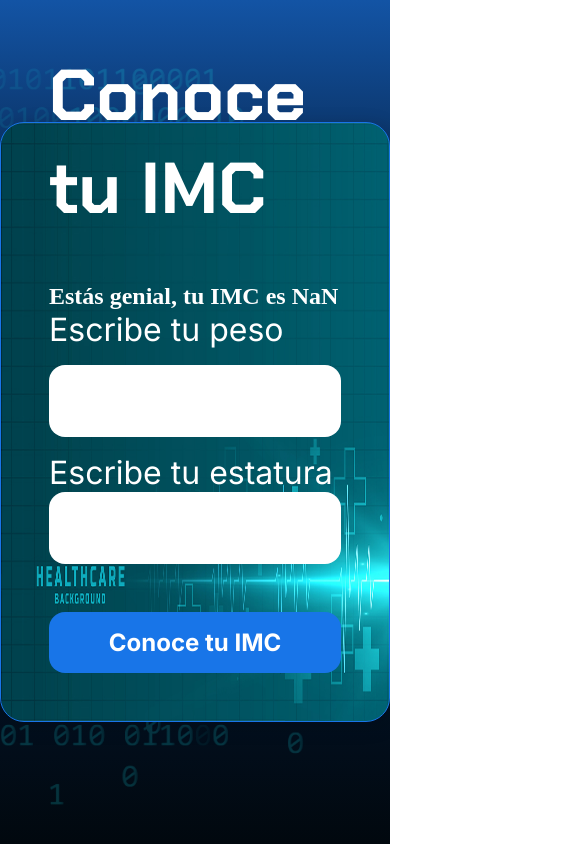
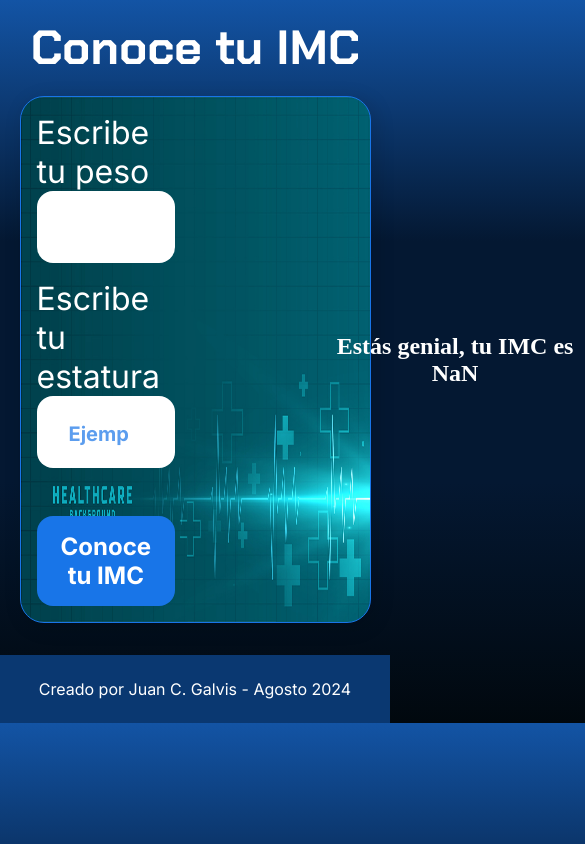
Before and after one commit to JuanCGal/masa-corporal, a plain HTML site: page index.html in a window 390 px wide. Both pictures are taken after a click on the button "Conoce tu IMC". Shown: the top 844 px of the page, 585 px wide, since content can reach past the window. Drawn offline with Linux system fonts and the light colour scheme.

Commit message:
Responsividad y letrero informativo

```diff
--- a/app.js
+++ b/app.js
@@ -33,6 +33,15 @@ function calcularImc() {
     return;
 }
 
+function letrero(){
+    letreroImagen.style.display = "block";
+}
+
+function lanzaDosFunciones(){
+    letrero();
+    calcularImc();
+}
+
 // function limpiarCaja() {
 //     document.querySelector('#peso').value = '';
 //     document.querySelector('#estatura').value = '';
@@ -58,5 +67,6 @@ function reiniciarJuego() {
     document.querySelector('#reiniciar').setAttribute('disabled','true');
 
 }
+
 calcularImc();
 condicionesIniciales();
--- a/index.html
+++ b/index.html
@@ -1,5 +1,5 @@
 <!DOCTYPE html>
-<html lang="pt-br">
+<html lang="es-co">
 
 <head>
     <meta charset="UTF-8">
@@ -13,21 +13,24 @@
 </head>
 
 <body>
+    <div class="principal">
+        <header>
+            <h1></h1>
+        </header>
 
+        <main>
             <div class="container">
                 <div class="container__contenido">
                     <div class="container__informaciones">
                         <div class="container__texto">
-                    <h1></h1>
-                    <h2></h2>
                             <p id="parrrafo_peso" class="texto__parrafo"></p>
                         </div>
                         <input type="number" id="peso" min="1" max="10" class="container__input">
                         <p id="parrafo_estatura" class="texto__parrafo"></p>
                         <p id="parrafo_estatura" class="texto__parrafo"></p>
-                <input type="number" id="estatura" min="1" max="10" class="container__input">
+                        <input type="number" id="estatura" min="1" max="10" class="container__input input__estatura" placeholder="Ejemplo: 1.68">
                         <div class="chute container__botones">
-                    <button onclick="calcularImc();" class="container__boton">Conoce tu IMC</button>
+                            <button id="botonImc" onclick="lanzaDosFunciones();" class="container__boton">Conoce tu IMC</button>
                             <!-- <button onclick="reiniciarJuego();" class="container__boton" id="reiniciar" disabled>Nuevo juego</button> -->
                             <!-- <button onclick="factorial();" class="container__boton">Halla el factorial</button> -->
                             <!-- <button onclick="dolarAPesos();" class="container__boton">Convierte a pesos</button> -->
@@ -38,8 +41,18 @@
                     </div>
                     <!-- <img src="./img/ia.png" alt="Una persona mirando a la izquierda" class="container__imagen-persona" /> -->
                 </div>
+                <div class="letrero">
+                    <h2 class="letrero__texto"></h2>
+                    <img id="letreroImagen" src="./img/letrero.webp" alt="">
                 </div>
-
+            </div>
+        </main>
+        <footer>
+            <p>
+                Creado por Juan C. Galvis - Agosto 2024
+            </p>
+        </footer>
+    </div>
 
 
     <script src="app.js"></script>
--- a/style.css
+++ b/style.css
@@ -1,3 +1,14 @@
+:root{
+    --fuente-inter: "Inter", sans-serif;
+
+    --color-primario: #F3F5FC;
+    --color-secundario: #0a3871;
+    --color-terciario: #ffffff;
+    --color-texto-visualizar: #504563;
+    --color-texto-encriptado: #495057;
+    --color-boton-desencriptar: #0bcbff;
+}
+
 * {
     box-sizing: border-box;
     margin: 0;
@@ -5,12 +16,15 @@
     color: white;
 }
 
-body {
+html, body {
+    /* height: 100%; */
     background: linear-gradient(#1354A5 0%, #041832 33.33%, #041832 66.67%, #01080E 100%);
-    height: 100vh;
-    display: flex;
-    align-items: center;
-    justify-content: center;
+    /* background-size: contain; */
+
+
+    /* display: flex; */
+    /* align-items: center;
+    justify-content: center; */
 }
 
 
@@ -21,23 +35,44 @@ body::before {
     content: "";
     display: block;
     position: absolute;
-    width: 100%;
-    height: 100%;
+    /* width: 100%;
+    height: 100%; */
     opacity: 0.4;
 }
 
+.principal{
+    display: flex;
+    flex-direction: column;
+    justify-content: center;
+}
+
+header{
+    display: flex;
+    justify-content: center;
+    height: 6rem;
+    box-sizing: border-box;
+    padding: 1rem;
+    text-align: center;
+    margin-bottom: 1rem;
+}
+
+main{
+    display: flex;
+    justify-content: center;
+}
+
 .container {
-    width: 1200px;
-    height: 600px;
+    width: 90%;
     display: flex;
     align-items: center;
     justify-content: space-between;
     border-radius: 24px;
     border: 1px solid #1875E8;
+    margin-bottom: 2rem;
     box-shadow: 4px 4px 20px 0px rgba(1, 8, 14, 0.15);
     background-image: url("img/health.jpg");
     background-size: 100% 100%;
-    position: relative;
+    /* position: relative; */
 
 }
 
@@ -45,7 +80,7 @@ body::before {
 .container__contenido {
     display: flex;
     align-items: center;
-    position: absolute;
+    /* position: absolute; */
     bottom: 0;
 }
 
@@ -91,6 +126,12 @@ body::before {
     font-family: 'Inter', sans-serif;
 }
 
+.input__estatura::placeholder{
+    font-size: 1.25rem;
+    color: #1875E8;
+    opacity: 0.7;
+}
+
 .container__botones {
     display: flex;
     gap: 2em;
@@ -111,3 +152,81 @@ button {
     font-size: 32px;
     font-weight: 400;
 }
+
+.letrero{
+   position: relative;
+}
+
+.letrero__texto{
+   position: absolute;
+   top: 50%;
+   left: 50%;
+   transform: translate(-50%, -50%);
+   z-index: 1;
+   text-align: center;
+}
+
+#letreroImagen{
+    display: none;
+}
+
+footer{
+    width: auto;
+    background-color: var(--color-secundario);
+    padding: 1.5rem;
+    font-size: 1.5rem;
+    color: var(--color-primario);
+    text-align: center;
+}
+
+@media(max-width: 1200px){
+    header{
+        margin-bottom: 0;
+    }
+
+    h1{
+       font-size: 3rem;
+    }
+
+    .container__texto {
+        display: flex;
+        flex-direction: column;
+        gap: 1rem;
+        margin: 0 0 0 0;
+    }
+
+    footer{
+        font-size: 1rem;
+
+    }
+
+    .container__informaciones{
+        padding: 1rem;
+    }
+}
+
+@media(max-width: 375px){
+    header{
+        margin-bottom: 0;
+    }
+
+    h1{
+       font-size: 3rem;
+    }
+
+    .container__texto {
+        display: flex;
+        flex-direction: column;
+        gap: 1rem;
+        margin: 0 0 0 0;
+    }
+
+    footer{
+        font-size: 1rem;
+
+    }
+
+    .container__informaciones{
+        padding: 1rem;
+    }
+}
```
Also changed, not shown: img/letrero.webp (added). Lines whose indentation alone changed are shown as unchanged.
